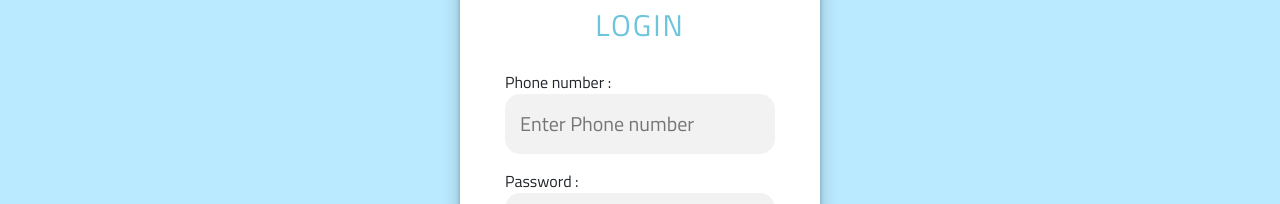
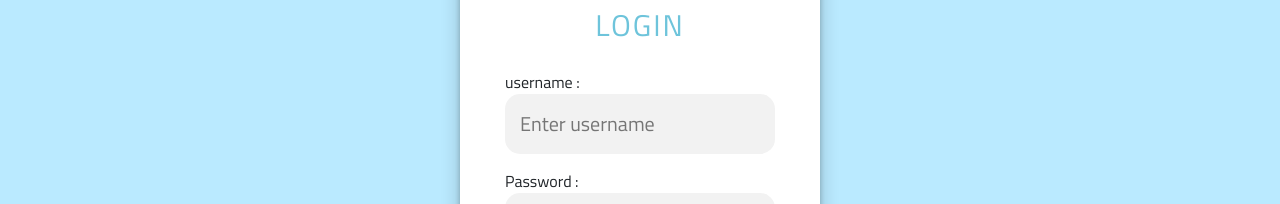
Before and after one commit to Weerapas/.SE-project-66, a React (Create React App) app in the folder client/: page /login in a window 1280 px wide. Shown: the part 248-452 px from the top of the page. Built offline with nearby package versions, Linux system fonts and the light colour scheme.

Commit message:
login fix
some how when I make a new branch, the login and other got revert into it's original form
now fixed login form

```diff
--- a/client/src/Component/Login.js
+++ b/client/src/Component/Login.js
@@ -5,7 +5,7 @@ import { useNavigate  } from "react-router-dom";
 import "../Styles/login.css";
 
 export default function Sing_up() {
-  // const [phone, setphone] = useState("");
+  const [username, setusername] = useState("");
   const [password, setpassword] = useState("");
   const navigate = useNavigate();
 
@@ -28,7 +28,7 @@ export default function Sing_up() {
 
   const requst_login = () => [
     Axios.post("http://localhost:3001/requst_login", {
-      phone: phone,
+      username: username,
       password: password,
     }).then((Response) => {
       if (Response.data[0] == "succes") {
@@ -49,12 +49,12 @@ export default function Sing_up() {
         <div class="form">
           <form className="loginbox"></form>
           <div className="topic">LOGIN</div>
-          <div className="text">Phone number : </div>
+          <div className="text">username : </div>
           <input
             type="text"
-            placeholder="Enter Phone number"
+            placeholder="Enter username"
             onChange={(event) => {
-              setphone(event.target.value);
+              setusername(event.target.value);
             }}
           />
 
```
